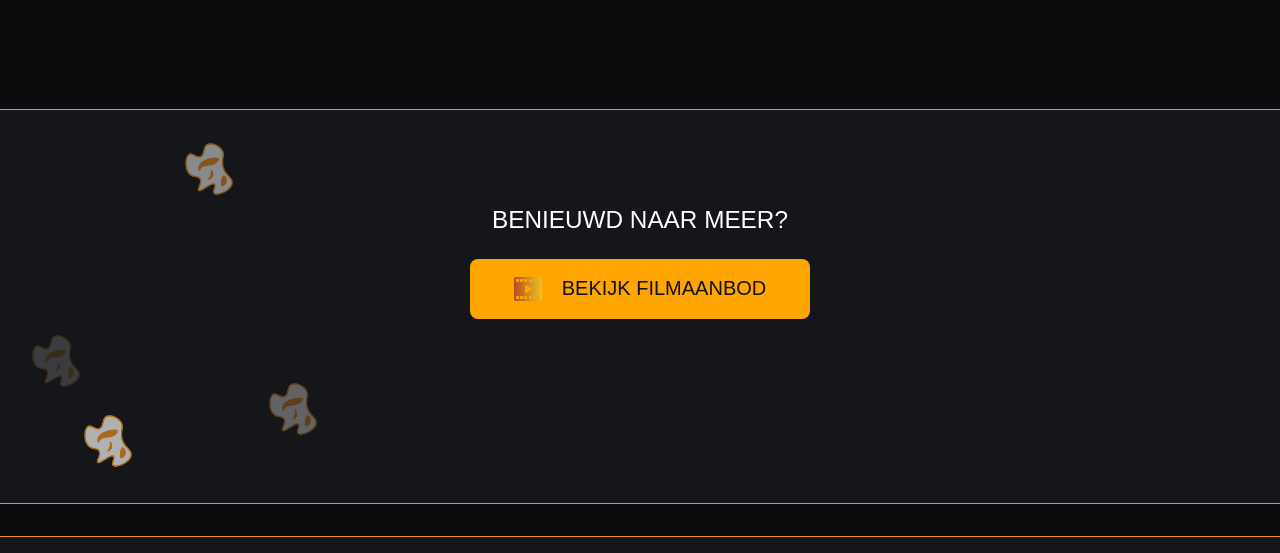
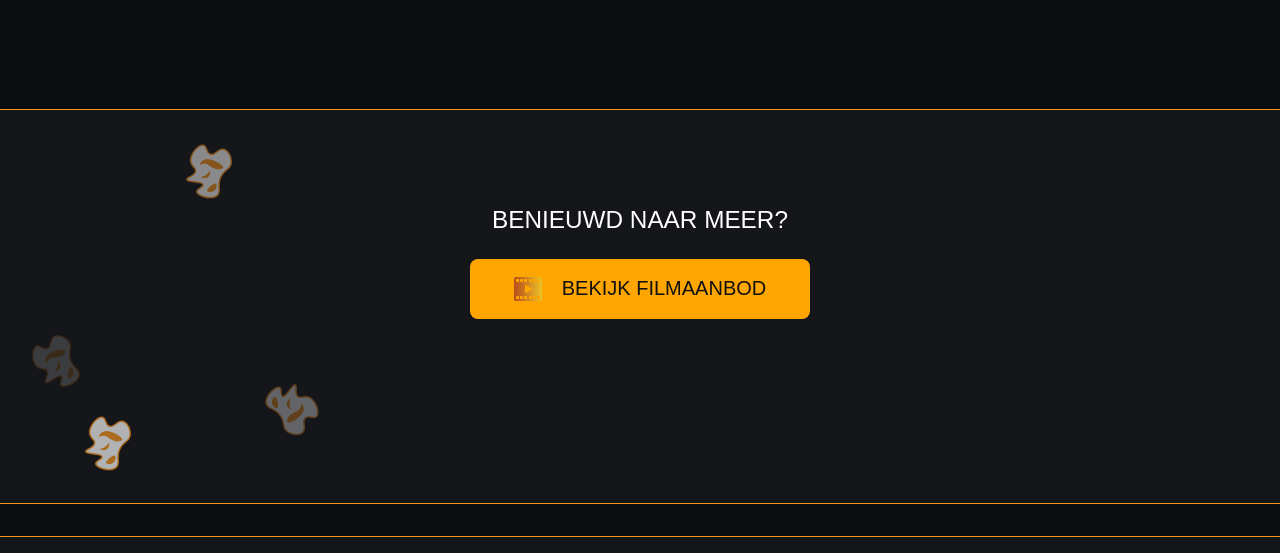
Before and after one commit to AggieV/blokweb, a plain HTML site: page trailers.html in a window 1280 px wide. Shown: the part 2244-2797 px from the top of the page. Drawn offline with Linux system fonts and the light colour scheme; files whose address does not match are found by name.

Commit message:
Add files via upload

```diff
--- a/styles/styles.css
+++ b/styles/styles.css
@@ -388,6 +388,12 @@ nav {
 	transform: translateY(-100%);
 	transition: transform 0.5s;
 	width: 100vw;
+}
+
+@media screen and (min-width: 920px) {
+	nav {
+		display:none;
+	}
 }
 
 /*uitklapsysteem hamburgermenu*/
--- a/styles/trailerstyle.css
+++ b/styles/trailerstyle.css
@@ -89,6 +89,7 @@ section:first-of-type ul li div {
 	margin: auto;
 	position: relative;
 	top: -6em;
+	/* pointer-events: none; */
 }
 
 section:first-of-type>ul>li>div>ul>li:first-child {
@@ -214,18 +215,21 @@ section:nth-of-type(2) div img:nth-of-type(2) {
 	top: 6em;
 	left: 2em;
 	animation-delay: 1s;
+	transform: rotate(40deg);
 }
 
 section:nth-of-type(2) div img:nth-of-type(3) {
 	top: -11em;
 	left: 5em;
 	animation-delay: 2s;
+	transform: rotate(40deg);
 }
 
 section:nth-of-type(2) div img:nth-of-type(4) {
 	top: 4em;
 	left: 7em;
 	animation-delay: 3s;
+	transform: rotate(160deg);
 }
 
 @keyframes pulse {
```
